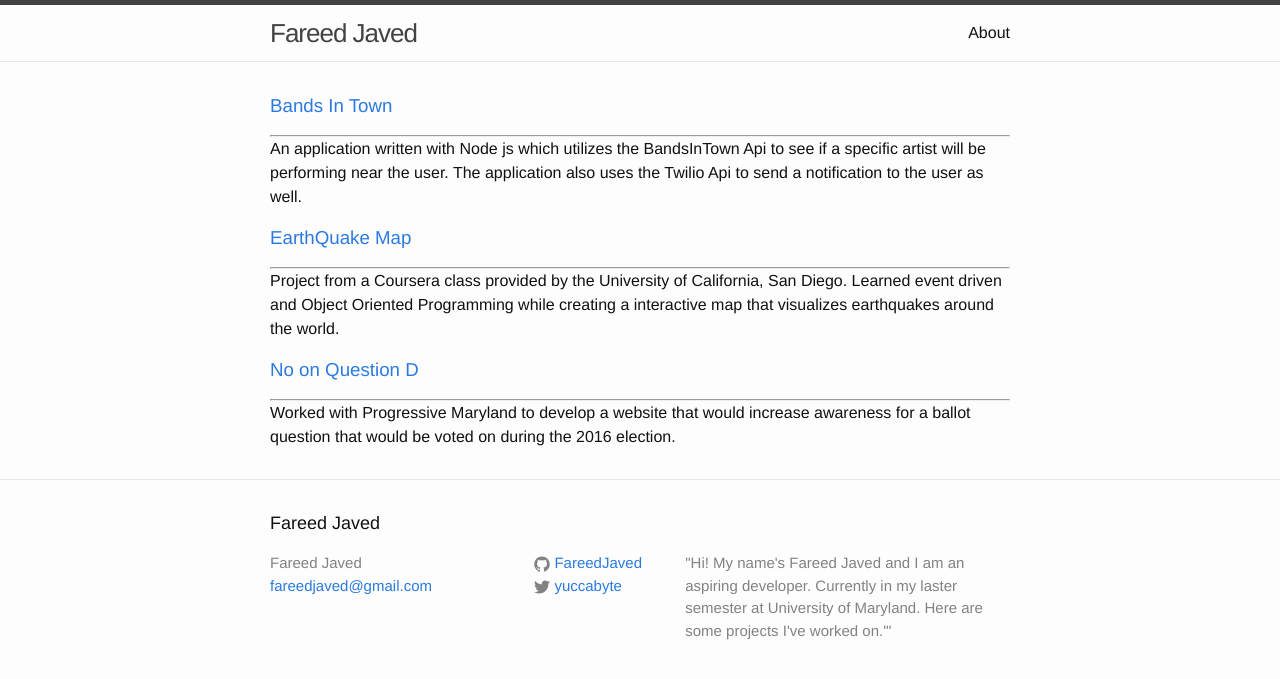
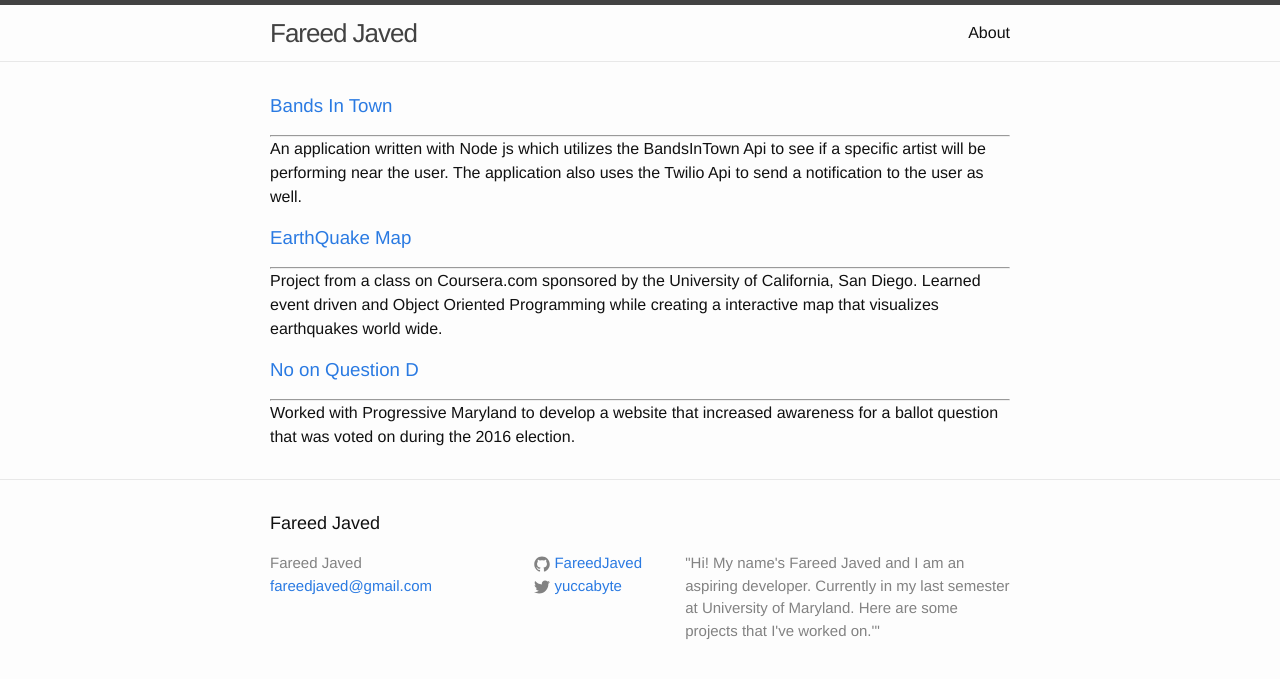
Before and after one commit to FareedJaved/FareedJaved.github.io, a Jekyll site: the page built from index.html, in a window 1280 px wide. Shown: the top 679 px of the page. Built offline with Jekyll 4.4.1, drawn with Linux system fonts in a browser that asks for light colours.

Commit message:
updating descriptions

```diff
--- a/_config.yml
+++ b/_config.yml
@@ -2,7 +2,7 @@
 title: Fareed Javed
 email: fareedjaved@gmail.com
 description: > # this means to ignore newlines until "baseurl:"
- "Hi! My name's Fareed Javed and I am an aspiring developer. Currently in my laster semester at University of Maryland. Here are some projects I've worked on.'"
+ "Hi! My name's Fareed Javed and I am an aspiring developer. Currently in my last semester at University of Maryland. Here are some projects that I've worked on.'"
 baseurl: "" # the subpath of your site, e.g. /blog/
 url: "http://yourdomain.com" # the base hostname & protocol for your site
 twitter_username: yuccabyte
--- a/_includes/projects.html
+++ b/_includes/projects.html
@@ -17,8 +17,8 @@
 	    	</a>
 	    </h3>
 		<hr />
-			<span>Project from a Coursera class provided by the University of California, San Diego.
-			Learned event driven and Object Oriented Programming while creating a interactive map that visualizes earthquakes around the world.
+			<span>Project from a class on Coursera.com sponsored by the University of California, San Diego.
+			Learned event driven and Object Oriented Programming while creating a interactive map that visualizes earthquakes world wide.
 			</span>
 	</div>
 	<p style="line-height: 30px"></p>
@@ -29,6 +29,6 @@
 			</a>
 		</h3>
         <hr />
-        <span>Worked with Progressive Maryland to develop a website that would increase awareness for a ballot question that would be voted on during the 2016 election.</span>
+        <span>Worked with Progressive Maryland to develop a website that increased awareness for a ballot question that was voted on during the 2016 election.</span>
 	</div>
  </div>
```
